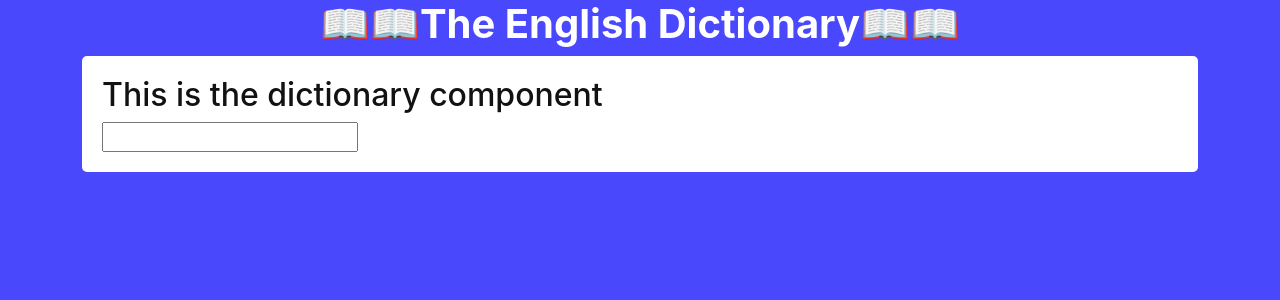
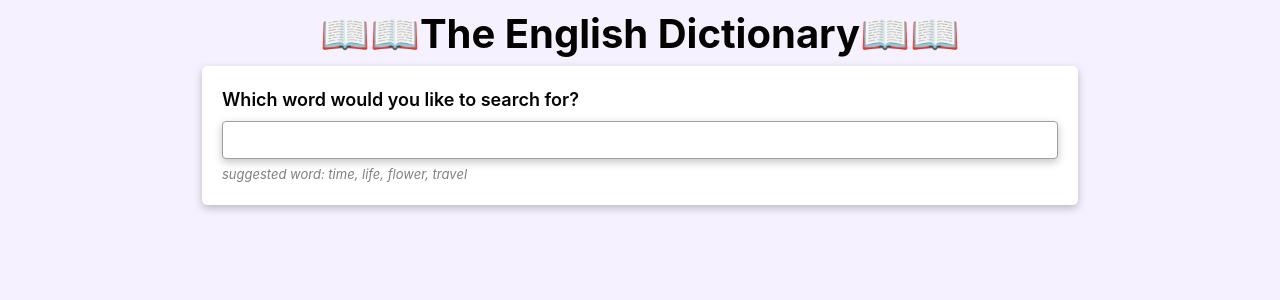
Before and after one commit to Sophie-Ndobe/my-english-dictionary, a React (Create React App) app: page / in a window 1280 px wide. Shown: the top 300 px of the page. Built offline with nearby package versions, Linux system fonts and the light colour scheme.

Commit message:
Added more styling

```diff
--- a/src/App.css
+++ b/src/App.css
@@ -1,8 +1,9 @@
 .App {
-  color: #121212;
+  max-width: 900px;
+  margin: 10px auto;
 }
 
 .App h1 {
-  color: white;
+  color: #050301;
   font-weight: 700;
 }
--- /dev/null
+++ b/src/Definitions.css
@@ -0,0 +1,9 @@
+.Definitions p {
+  color: #060606;
+  line-height: 1.5;
+}
+
+.Definitions .Example {
+  font-style: italic;
+  opacity: 0.8;
+}
--- a/src/Definitions.js
+++ b/src/Definitions.js
@@ -1,15 +1,16 @@
 import React from "react";
+import "./Definitions.css";
 
 export default function Definitions(props) {
   console.log(props.definitions);
 
   if (props.definitions) {
     return (
-      <div className="Definition">
+      <div className="Definitions">
         <p>{props.definitions.definition}</p>
-        <p>
-          <em>"{props.definitions.example}"</em>
-        </p>
+
+        <p className="Example">{props.definitions.example}</p>
+
         <p className="text-primary">{props.definitions.synonyms}</p>
       </div>
     );
--- a/src/Dictionary.css
+++ b/src/Dictionary.css
@@ -3,4 +3,29 @@
   margin-bottom: 20px;
   padding: 20px;
   border-radius: 5px;
+  box-shadow: rgba(0, 0, 0, 0.24) 0px 3px 8px;
 }
+
+.Dictionary h2 {
+  color: #050301;
+  font-size: 18px;
+  line-height: 1.5;
+  font-weight: 600;
+}
+
+.Dictionary input {
+  width: 100%;
+  padding: 6px 10px;
+  border-radius: 4px;
+  border: 1px solid rgb(163, 159, 159);
+  box-shadow: rgba(0, 0, 0, 0.24) 0px 3px 8px;
+}
+
+.Dictionary .Suggestion {
+  color: #050301;
+  opacity: 0.5;
+  line-height: 1.5;
+  font-style: italic;
+  font-size: 13px;
+  margin-top: 6px;
+}
--- a/src/Dictionary.js
+++ b/src/Dictionary.js
@@ -25,10 +25,13 @@ export default function Dictionary() {
   return (
     <div className="Dictionary">
       <section>
-        <h2>This is the dictionary component</h2>
+        <h2>Which word would you like to search for?</h2>
         <form onSubmit={handleSubmitForm}>
           <input type="search" onChange={handleChange} />
         </form>
+        <div className="Suggestion">
+          suggested word: time, life, flower, travel
+        </div>
       </section>
 
       <SearchResults results={results} />
--- /dev/null
+++ b/src/Meanings.css
@@ -0,0 +1,5 @@
+.Meanings h4 {
+  color: #050301;
+  font-weight: 600;
+  font-size: 26px;
+}
--- a/src/Meanings.js
+++ b/src/Meanings.js
@@ -1,5 +1,6 @@
 import React from "react";
 import Definitions from "./Definitions";
+import "./Meanings.css";
 
 export default function Meanings(props) {
   //  console.log(props.meanings);
--- /dev/null
+++ b/src/SearchResults.css
@@ -0,0 +1,6 @@
+.SearchResults h3 {
+  color: #050301;
+  font-weight: 700;
+  font-size: 34px;
+  line-height: 1.5;
+}
--- a/src/SearchResults.js
+++ b/src/SearchResults.js
@@ -1,5 +1,6 @@
 import React from "react";
 import Meanings from "./Meanings";
+import "./SearchResults.css";
 
 export default function SearchResults(props) {
   //console.log(props.results);
--- a/src/index.css
+++ b/src/index.css
@@ -5,7 +5,7 @@ body {
     sans-serif;
   -webkit-font-smoothing: antialiased;
   -moz-osx-font-smoothing: grayscale;
-  background-color: #4948fd;
+  background-color: #f5f1fe;
 }
 
 code {
```
